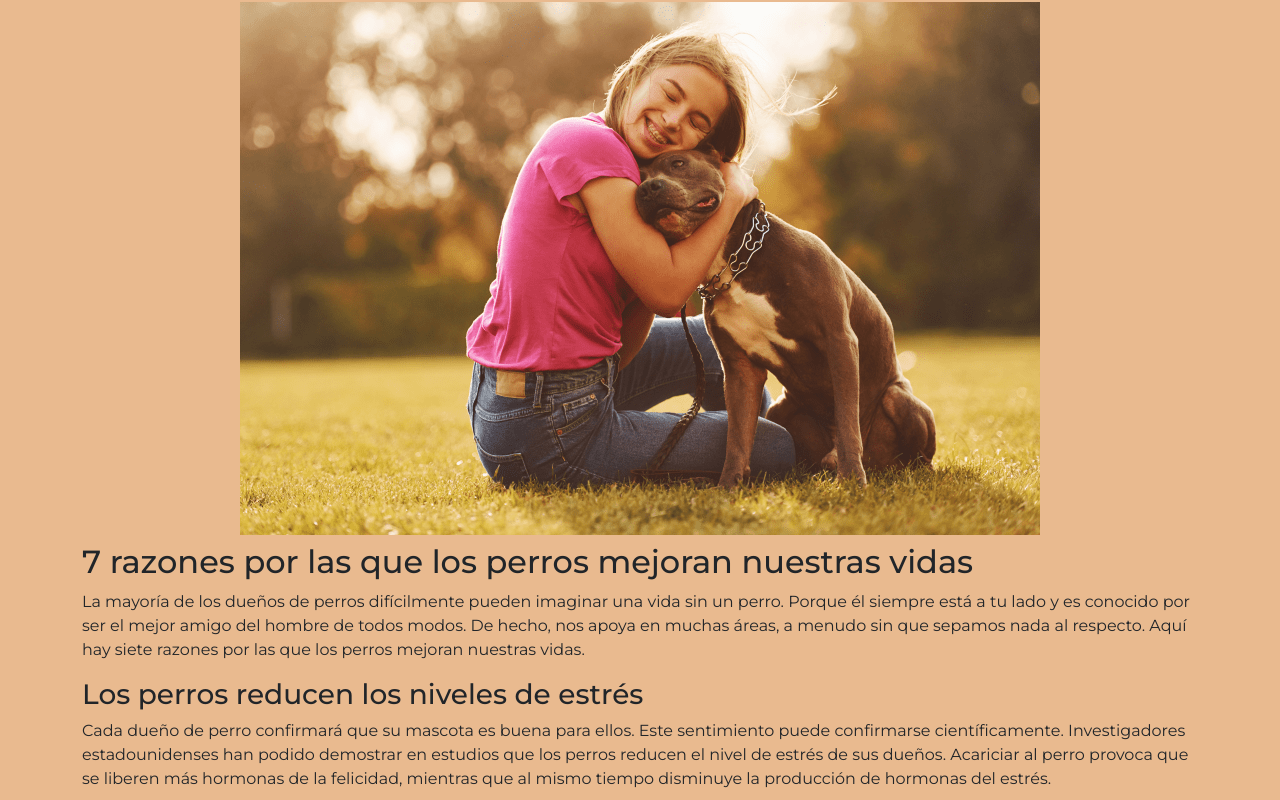
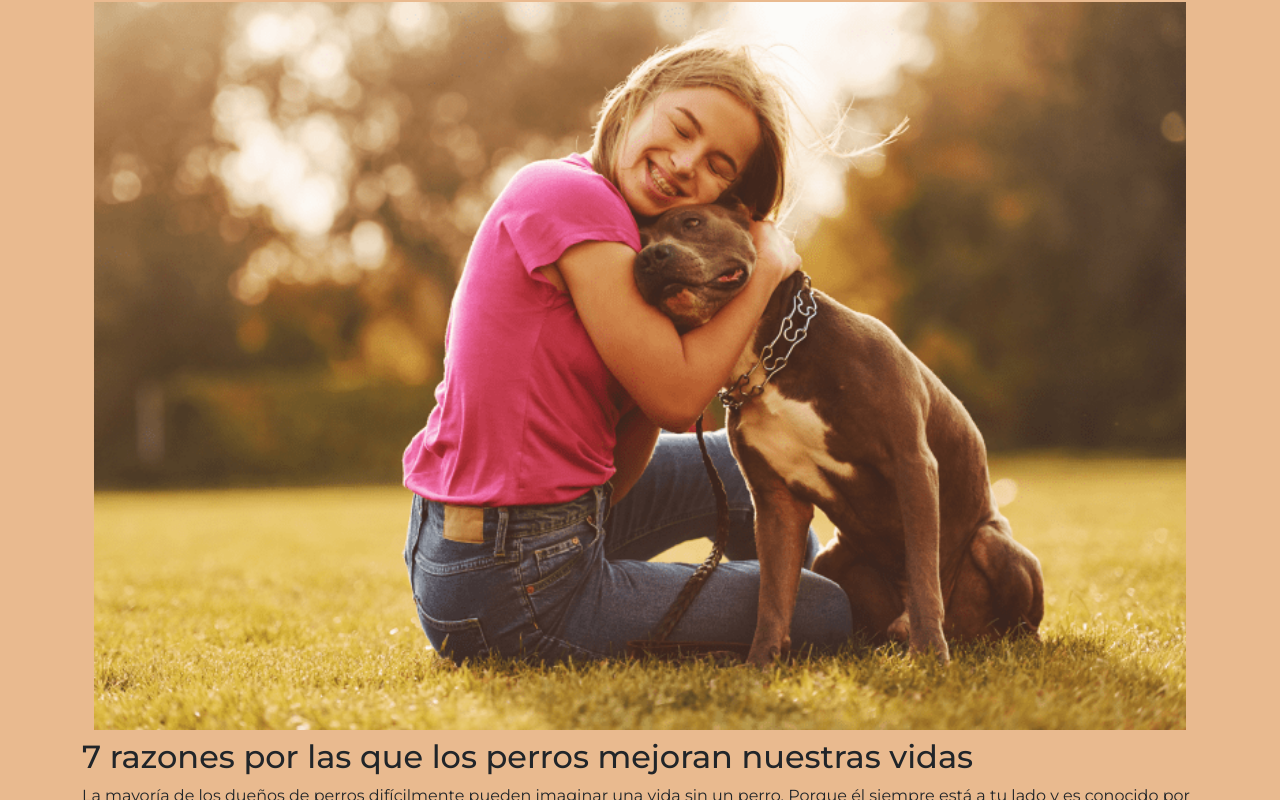
Before and after one commit to marianodip12/PreEntrega2-Mariano-Losada, a website: page Pages/blog.html in a window 1280 px wide. Shown: the part 226-1026 px from the top of the page. Drawn offline with Linux system fonts and the light colour scheme.

Commit message:
Modificaciones finales de las correcciones para el trabajo final

```diff
--- a/Pages/blog.html
+++ b/Pages/blog.html
@@ -13,7 +13,7 @@
     <link rel="stylesheet" href="../Css/bootstrap.min.css">
     <link rel="stylesheet" href="../Css/css.css">
 </head>
-<body>
+<body class="container-fluid p-0">
   <header>
     <nav class="navbar navbar-expand-lg w-100  bg " >
         <div class="container-fluid container ">
@@ -46,12 +46,12 @@
         </div>
       </nav>
 </header>
-    <main>
-        <div class="container">
+    <main class="container">
+        <div class="">
           <h1 class="text-center">Nuestro Blog</h1>
         <section class=" text-center my-2">
           <h2 class="my-2"> Mira Nuestros Todos Consejos </h2>
-            <img src="/Asset/Img/articulo-blog-mascotas-min-1.png" alt=""></section>
+            <img src="/Asset/Img/articulo-blog-mascotas-min-1.png" alt="" class="container-fluid"></section>
             <div class="text-left">
                <section class="text-left">
               <h2>7 razones por las que los perros mejoran nuestras vidas</h2>
```
Also changed, not shown: Pages/contacto.html (+2 -2 lines), Pages/mascotas_en_adopcion.html (+1 -1 lines), Pages/mascotas_perdidas.html (+1 -1 lines), index.html (+3 -3 lines).
